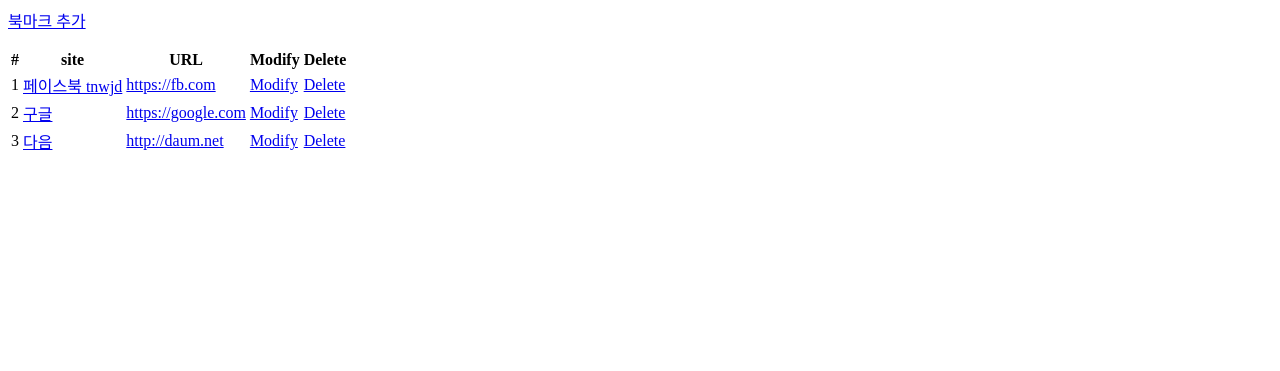
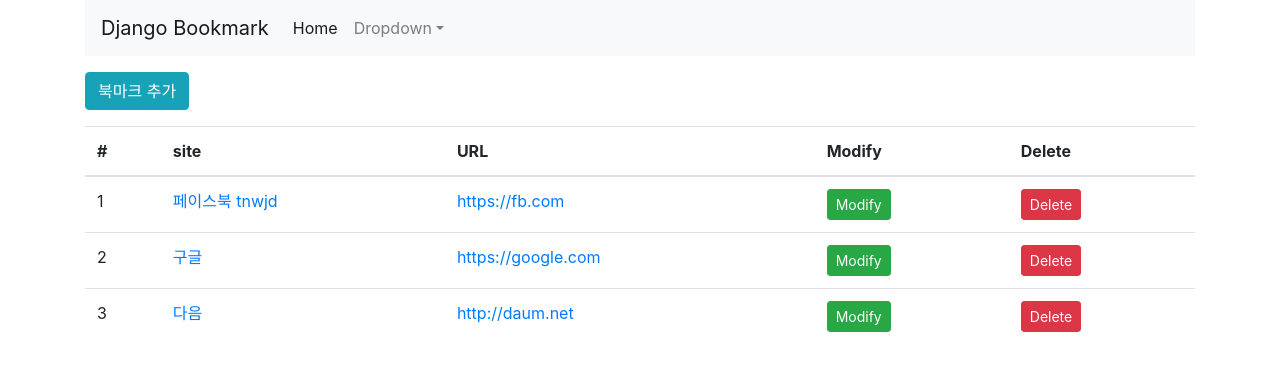
Before and after one commit to 1301625/Bookmark, a Django app: page /bookmark in a window 1280 px wide. Shown: the top 371 px of the page. Run offline with Django 3.2, Linux system fonts and the light colour scheme; data comes from the database, SQL or seed files in the repository; some libraries are stand-ins or nearby versions.

Commit message:
템플릿 디자인 수정

```diff
--- a/bookmark/templates/bookmark/bookmark_create.html
+++ b/bookmark/templates/bookmark/bookmark_create.html
@@ -1,5 +1,10 @@
+{% extends 'base.html' %}
+
+{% block title %}Bookmark 생상{% endblock %}
+{% block content %}
 <form action="" method="post">
     {% csrf_token %}
     {{ form.as_p }}
     <input type="submit" value="추가" class="btn btn-info btn-sm">
 </form>
+{% endblock %}
--- a/bookmark/templates/bookmark/index.html
+++ b/bookmark/templates/bookmark/index.html
@@ -1,10 +1,9 @@
-<!DOCTYPE html>
-<html lang="en">
-<head>
-    <meta charset="UTF-8">
-    <title>북마크</title>
-</head>
-<body>
+{% extends 'base.html' %}
+
+{% block title %}북마크{% endblock %}
+
+{% block content %}
+
     <div class="btn-group">
         <a href="{% url 'bookmark:add' %}" class="btn btn-info">북마크 추가</a>
     </div>
@@ -32,7 +31,4 @@
 
         </tbody>
     </table>
-
-
-</body>
-</html>
+{% endblock %}
--- /dev/null
+++ b/templates/base.html
@@ -0,0 +1,57 @@
+<!DOCTYPE html>
+<html lang="en">
+<head>
+    <meta charset="UTF-8">
+    <title>{% block title %}{% endblock %}</title>
+    <link rel="stylesheet" href="https://stackpath.bootstrapcdn.com/bootstrap/4.3.1/css/bootstrap.min.css"
+          integrity="sha384-ggOyR0iXCbMQv3Xipma34MD+dH/1fQ784/j6cY/iJTQUOhcWr7x9JvoRxT2MZw1T" crossorigin="anonymous">
+    <script src="https://code.jquery.com/jquery-3.3.1.slim.min.js"
+            integrity="sha384-q8i/X+965DzO0rT7abK41JStQIAqVgRVzpbzo5smXKp4YfRvH+8abtTE1Pi6jizo"
+            crossorigin="anonymous"></script>
+    <script src="https://cdnjs.cloudflare.com/ajax/libs/popper.js/1.14.7/umd/popper.min.js"
+            integrity="sha384-UO2eT0CpHqdSJQ6hJty5KVphtPhzWj9WO1clHTMGa3JDZwrnQq4sF86dIHNDz0W1"
+            crossorigin="anonymous"></script>
+    <script src="https://stackpath.bootstrapcdn.com/bootstrap/4.3.1/js/bootstrap.min.js"
+            integrity="sha384-JjSmVgyd0p3pXB1rRibZUAYoIIy6OrQ6VrjIEaFf/nJGzIxFDsf4x0xIM+B07jRM"
+            crossorigin="anonymous"></script>
+
+</head>
+<body>
+<div class="container">
+    <nav class="navbar navbar-expand-lg navbar-light bg-light">
+        <a href="#" class="navbar-brand">Django Bookmark</a>
+        <button class="navbar-toggler" type="button" data-toggle="collapse" data-target="#navbarSupportedContent"
+                aria-controls="navbarSupportedContent" aria-expanded="false" aria-label="Toggle navigation">
+            <span class="navbar-toggler-icon"></span>
+        </button>
+        <div class="collapse navbar-collapse" id="navbarSupportedContent">
+            <ul class="navbar-nav mr-auto">
+                <li class="nav-item active">
+                    <a href="#" class="nav-link">Home <span class="sr-only">(current)</span></a>
+                </li>
+                <li class="nav-item dropdown">
+                    <a class="nav-link dropdown-toggle" href="#" id="dropdown01" data-toggle="dropdown"
+                       aria-haspopup="true" aria-expanded="false">Dropdown</a>
+                    <div class="dropdown-menu" aria-labelledby="dropdown01">
+                        <a class="dropdown-item" href="#">Action</a>
+                        <a class="dropdown-item" href="#">Another action</a>
+                        <a class="dropdown-item" href="#">Something else here</a>
+                    </div>
+                </li>
+            </ul>
+        </div>
+
+    </nav>
+    <p></p>
+    <div class="row">
+        <div class="col">
+            {% block content %}
+
+            {% endblock %}
+        </div>
+    </div>
+</div>
+
+
+</body>
+</html>
```
Also changed, not shown: bookmark/templates/bookmark/bookmark_confirm_delete.html (+10 -4 lines), bookmark/templates/bookmark/bookmark_detail.html (+6 -9 lines), bookmark/templates/bookmark/bookmark_update.html (+12 -5 lines). Lines whose indentation alone changed are shown as unchanged.
